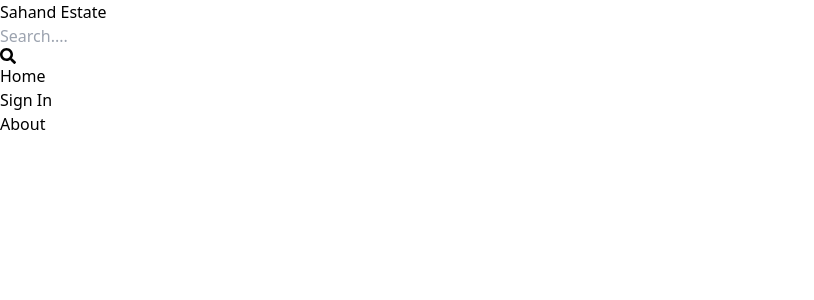
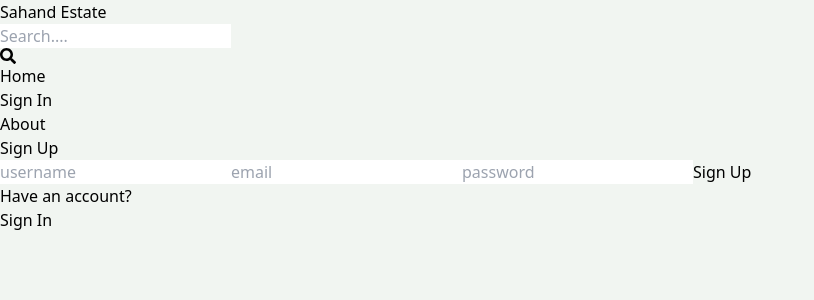
Before and after one commit to Waqas12344/mern_real_estate_Web_app, a React (Vite) app in the folder client/: page /sign-up in a window 1280 px wide. Shown: the top 300 px of the page, without its empty margins (0-814 px from the left). Built offline with nearby package versions, Linux system fonts and the light colour scheme.

Commit message:
complete sign up functionality

```diff
--- a/client/src/App.jsx
+++ b/client/src/App.jsx
@@ -2,7 +2,7 @@
 import { BrowserRouter ,Routes,Route } from 'react-router-dom'
 import Home from './pages/Home'
 
-import SignOut from './pages/SignOut'
+import SignUp from './pages/SignUp'
 import Profile from './pages/Profile'
 import About from './pages/About'
 import SignIn from './pages/SignIn'
@@ -14,7 +14,7 @@
   <Routes>
     <Route  path='/' element={<Home/>} />
  <Route path='/sign-in' element={<SignIn/>} />
-    <Route  path='/sign-out' element={<SignOut/>} />
+    <Route  path='/sign-up' element={<SignUp/>} />
     <Route  path='/profile' element={<Profile/>} />
     <Route  path='/about' element={<About/>} />
   </Routes>
--- a/client/src/index.css
+++ b/client/src/index.css
@@ -1,3 +1,7 @@
 @tailwind base;
 @tailwind components;
 @tailwind utilities;
+
+body{
+    background-color: rgb(241, 245, 241);
+}
--- a/client/src/pages/SignOut.jsx
+++ /dev/null
@@ -1,9 +0,0 @@
-import React from 'react'
-
-const SignOut = () => {
-  return (
-    <div>SignOut</div>
-  )
-}
-
-export default SignOut
--- /dev/null
+++ b/client/src/pages/SignUp.jsx
@@ -0,0 +1,86 @@
+import React, { useState } from 'react';
+import { Link, useNavigate } from 'react-router-dom';
+
+const SignUp = () => {
+  const [formData, setFormData] = useState({});
+  const [error, setError] = useState(null);
+  const [loading, setLoading] = useState(false);
+  const navigate = useNavigate();
+
+  const handleChange = (e) => {
+    setFormData({
+      ...formData,
+      [e.target.id]: e.target.value,
+    });
+  };
+
+  const handleSubmit = async (e) => {
+    e.preventDefault();
+    try {
+      setLoading(true);
+      const res = await fetch('/api/auth/signup', {
+        method: 'POST',
+        headers: {
+          'Content-Type': 'application/json',
+        },
+        body: JSON.stringify(formData),
+      });
+      const data = await res.json();
+      if (data.success === false) {
+        setError(data.message);
+        setLoading(false);
+        return;
+      }
+      setLoading(false);
+      setError(null);
+      navigate('/sign-in');
+    } catch (error) {
+      setLoading(false);
+      setError(error.message);
+    }
+  };
+
+  return (
+    <div className='p-3 max-w-lg mx-auto'>
+      <h1 className='text-3xl text-center font-semibold my-7'>Sign Up</h1>
+      <form onSubmit={handleSubmit} className='flex flex-col gap-4'>
+        <input
+          type='text'
+          placeholder='username'
+          className='border p-3 rounded-lg'
+          id='username'
+          onChange={handleChange}
+        />
+        <input
+          type='text'
+          placeholder='email'
+          className='border p-3 rounded-lg'
+          id='email'
+          onChange={handleChange}
+        />
+        <input
+          type='password'
+          placeholder='password'
+          className='border p-3 rounded-lg'
+          id='password'
+          onChange={handleChange}
+        />
+        <button
+          disabled={loading}
+          className='bg-slate-700 text-white p-3 rounded-lg uppercase hover:opacity-95 disabled:opacity-88%'
+        >
+          {loading ? 'loading ...' : 'Sign Up'}
+        </button>
+      </form>
+      <div className='flex gap-2 mt-5'>
+        <p>Have an account?</p>
+        <Link to='/sign-in'>
+          <span className='text-blue-700'>Sign In</span>
+        </Link>
+      </div>
+      {error && <p className='text-red-500'>{error}</p>}
+    </div>
+  );
+};
+
+export default SignUp;
--- a/client/vite.config.js
+++ b/client/vite.config.js
@@ -3,5 +3,11 @@
 
 // https://vitejs.dev/config/
 export default defineConfig({
+  server:{
+    proxy:{
+      '/api':'http://localhost:3000',
+      secure:false,
+    }
+  },
   plugins: [react()],
 })
```
